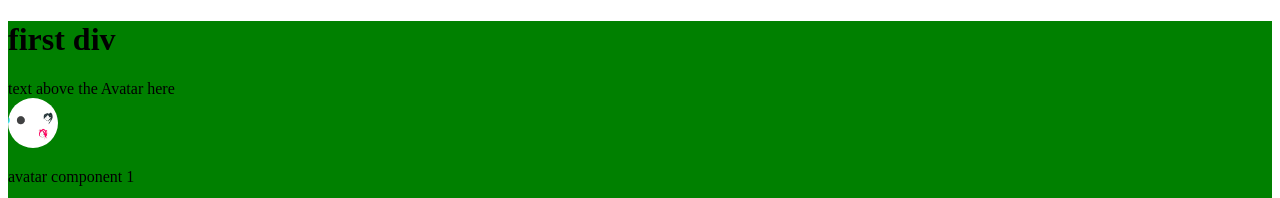
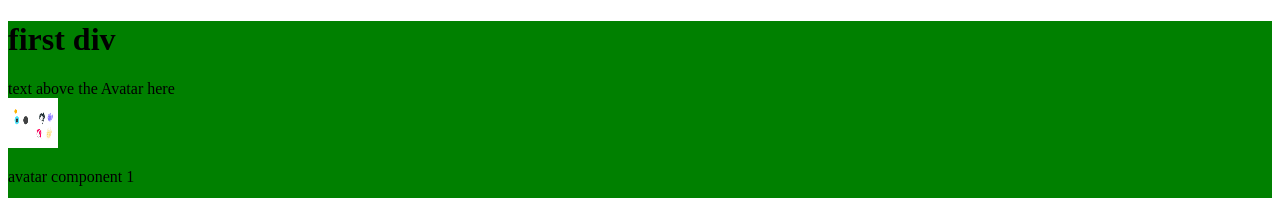
Before and after one commit to e2nguyen/Watcher, a Next.js app: page /main-experience in a window 1280 px wide. Shown: the top 198 px of the page. Built offline with nearby package versions, Linux system fonts and the light colour scheme.

Commit message:
[Re: 58] migrated customimagestyling from styledjsx to tailwind css

```diff
--- a/components/Avatar.tsx
+++ b/components/Avatar.tsx
@@ -10,15 +10,6 @@ interface Props {
   src: string;
 }
 
-const AvatarStyling: React.FC<{className: string}> = ({className}) => (
-  <style jsx global>{`
-    .${className} {
-      border-radius: 50%;
-      object-fit: cover;
-    }
-  `}</style>
-)
-
 const Avatar = ({
     alt,
     children,
@@ -26,18 +17,18 @@ const Avatar = ({
     imageClassName,
     src
   }: Props): JSX.Element => {
+    const avatarStyling = 'rounded-full object-cover'
     const avatarWrapper = 'h-20 flex align-middle items-center'
     const userName = 'flex items-center h-50 m-0 pl-4 align-middle w-300'
     return (
       <div className={avatarWrapper}>
         <CustomImage
           alt={alt}
-          className={imageClassName}
+          className={avatarStyling}
           height="50px"
           src={src}
           width="50px"
         >
-          <AvatarStyling className={imageClassName}/>
         </CustomImage>
           <p className={userName}>{children}</p>
       </div>
```
